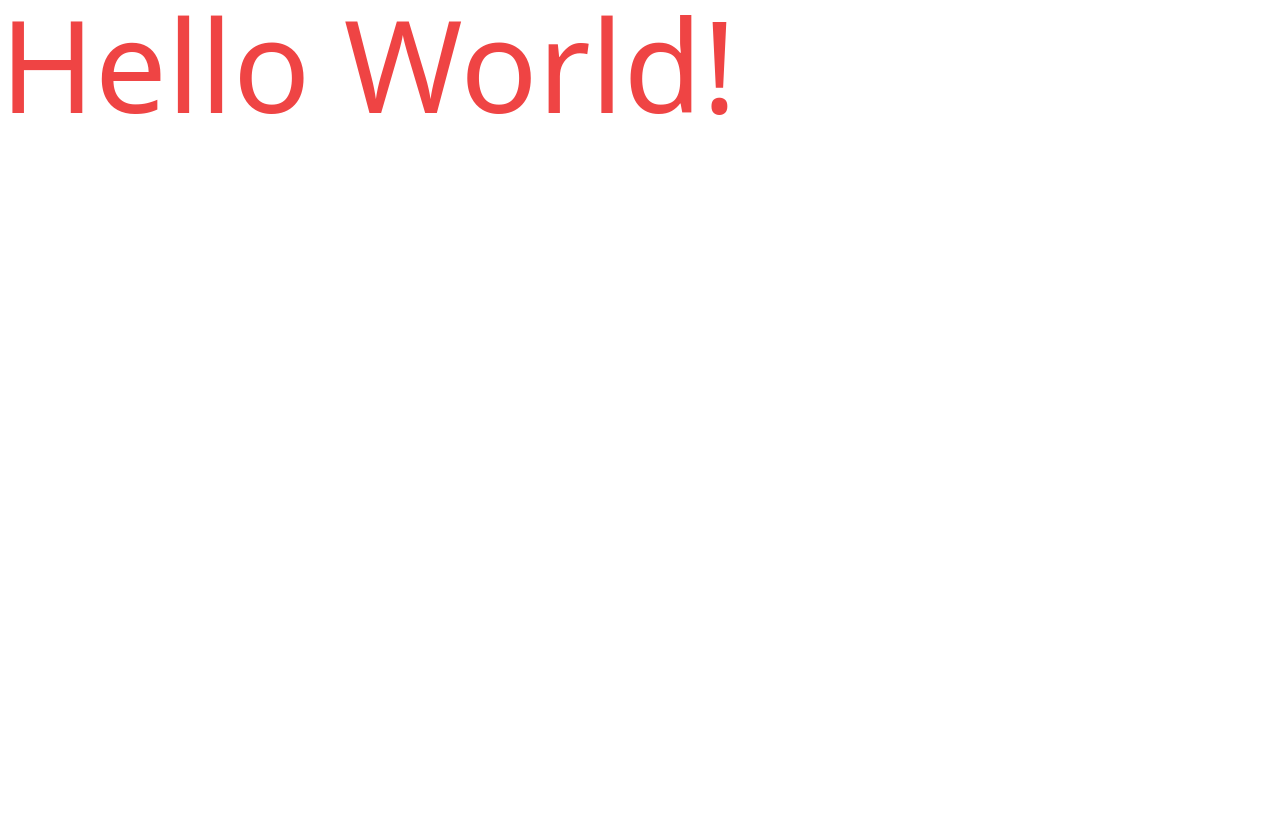
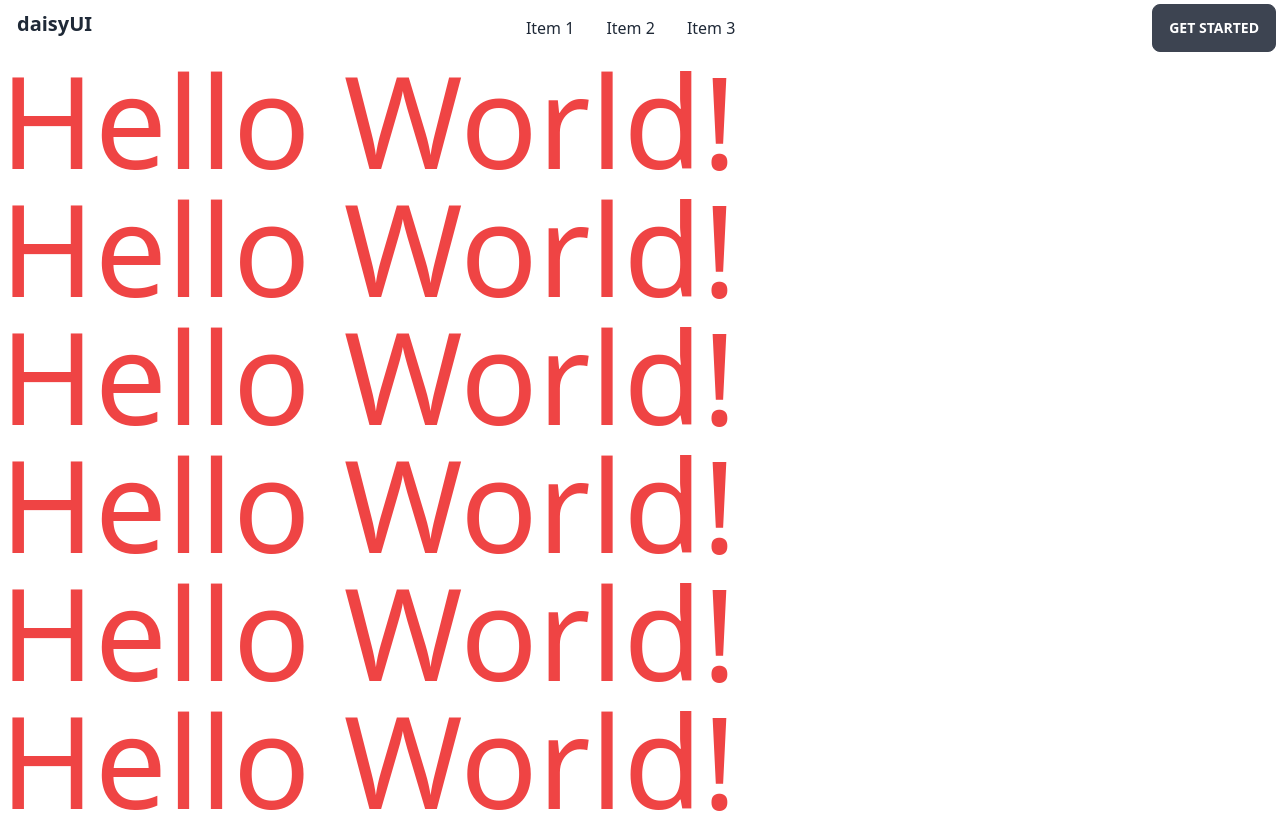
Before and after one commit to lukedsharon/Portfolio, a Next.js app: page / in a window 1280 px wide. Shown: the top 813 px of the page. Built offline with nearby package versions, Linux system fonts and the light colour scheme.

Commit message:
Created sticky nav bar and layout.

```diff
--- /dev/null
+++ b/src/components/base/NavHeader.tsx
@@ -0,0 +1,61 @@
+import React from "react";
+
+function NavHeader() {
+  return (
+    <div className="fixed top-0 left-0 flex w-full bg-white h-14 justify-between">
+      <div>
+        <div className="dropdown">
+          <label tabIndex={0} className="btn btn-ghost sm:hidden">
+            <svg
+              xmlns="http://www.w3.org/2000/svg"
+              className="h-5 w-5"
+              fill="none"
+              viewBox="0 0 24 24"
+              stroke="currentColor"
+            >
+              <path
+                strokeLinecap="round"
+                strokeLinejoin="round"
+                strokeWidth="2"
+                d="M4 6h16M4 12h8m-8 6h16"
+              />
+            </svg>
+          </label>
+          <ul
+            tabIndex={0}
+            className="menu menu-compact dropdown-content mt-3 p-2 shadow bg-base-100 rounded-box w-52"
+          >
+            <li>
+              <a>Item 1</a>
+            </li>
+            <li>
+              <a>Item 2</a>
+            </li>
+            <li>
+              <a>Item 3</a>
+            </li>
+          </ul>
+        </div>
+        <a className="btn btn-ghost normal-case text-xl">daisyUI</a>
+      </div>
+      <div className=" hidden sm:flex">
+        <ul className="menu menu-horizontal px-1">
+          <li>
+            <a>Item 1</a>
+          </li>
+          <li>
+            <a>Item 2</a>
+          </li>
+          <li>
+            <a>Item 3</a>
+          </li>
+        </ul>
+      </div>
+      <div>
+        <a className="btn my-1 mr-1">Get started</a>
+      </div>
+    </div>
+  );
+}
+
+export default NavHeader;
--- /dev/null
+++ b/src/components/layouts/MainLayout.tsx
@@ -0,0 +1,13 @@
+import { ReactElement, ReactNode } from "react";
+import NavHeader from "../base/NavHeader";
+
+function MainLayout({ children }: any) {
+  return (
+    <div className="mt-14">
+      <NavHeader />
+      <div className="">{children}</div>
+    </div>
+  );
+}
+
+export default MainLayout;
--- a/src/pages/_app.tsx
+++ b/src/pages/_app.tsx
@@ -1,6 +1,6 @@
-import '@/styles/globals.css'
-import type { AppProps } from 'next/app'
+import "@/styles/globals.css";
+import type { AppProps } from "next/app";
 
 export default function App({ Component, pageProps }: AppProps) {
-  return <Component {...pageProps} />
+  return <Component {...pageProps} detault-theme="light" />;
 }
--- a/src/pages/index.tsx
+++ b/src/pages/index.tsx
@@ -1,9 +1,26 @@
+import MainLayout from "@/components/layouts/MainLayout";
+
 export default function Home() {
   return (
-    <>
-      <main>
+    <MainLayout>
+      <div>
         <h1 className="text-red-500 text-9xl">Hello World!</h1>
-      </main>
-    </>
+        <h1 className="text-red-500 text-9xl">Hello World!</h1>
+        <h1 className="text-red-500 text-9xl">Hello World!</h1>
+        <h1 className="text-red-500 text-9xl">Hello World!</h1>
+        <h1 className="text-red-500 text-9xl">Hello World!</h1>
+        <h1 className="text-red-500 text-9xl">Hello World!</h1>
+        <h1 className="text-red-500 text-9xl">Hello World!</h1>
+        <h1 className="text-red-500 text-9xl">Hello World!</h1>
+        <h1 className="text-red-500 text-9xl">Hello World!</h1>
+        <h1 className="text-red-500 text-9xl">Hello World!</h1>
+        <h1 className="text-red-500 text-9xl">Hello World!</h1>
+        <h1 className="text-red-500 text-9xl">Hello World!</h1>
+        <h1 className="text-red-500 text-9xl">Hello World!</h1>
+        <h1 className="text-red-500 text-9xl">Hello World!</h1>
+        <h1 className="text-red-500 text-9xl">Hello World!</h1>
+        <h1 className="text-red-500 text-9xl">Hello World!</h1>
+      </div>
+    </MainLayout>
   );
 }
--- a/tailwind.config.js
+++ b/tailwind.config.js
@@ -5,4 +5,8 @@ module.exports = {
     extend: {},
   },
   plugins: [require("daisyui")],
+
+  daisyui: {
+    themes: ["light", "dark"],
+  },
 };
```
